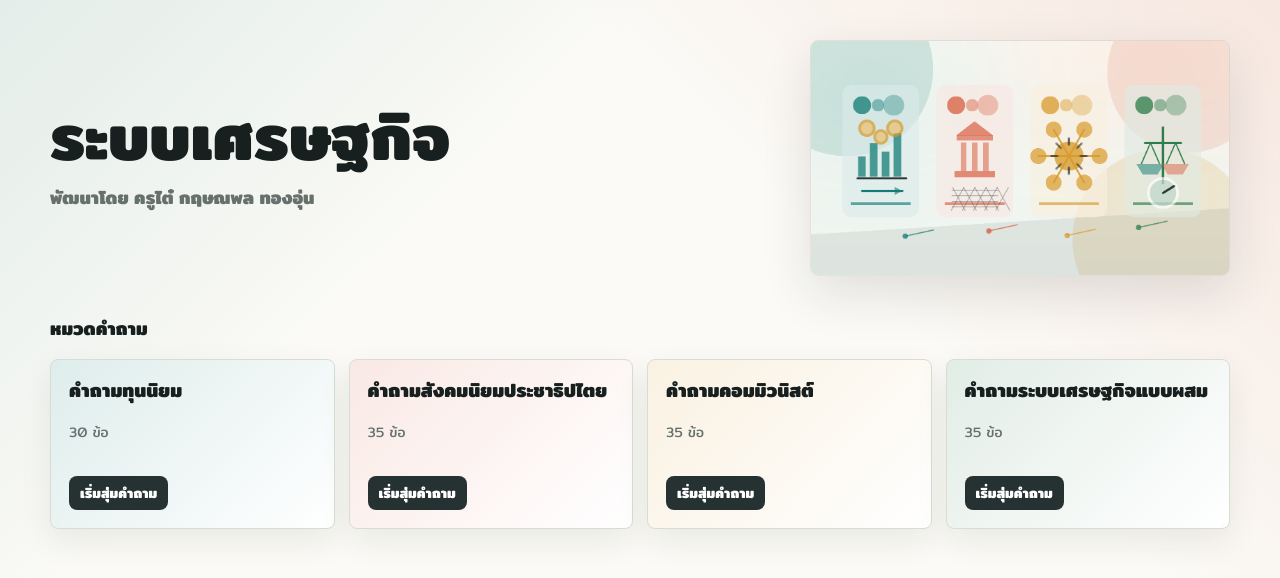
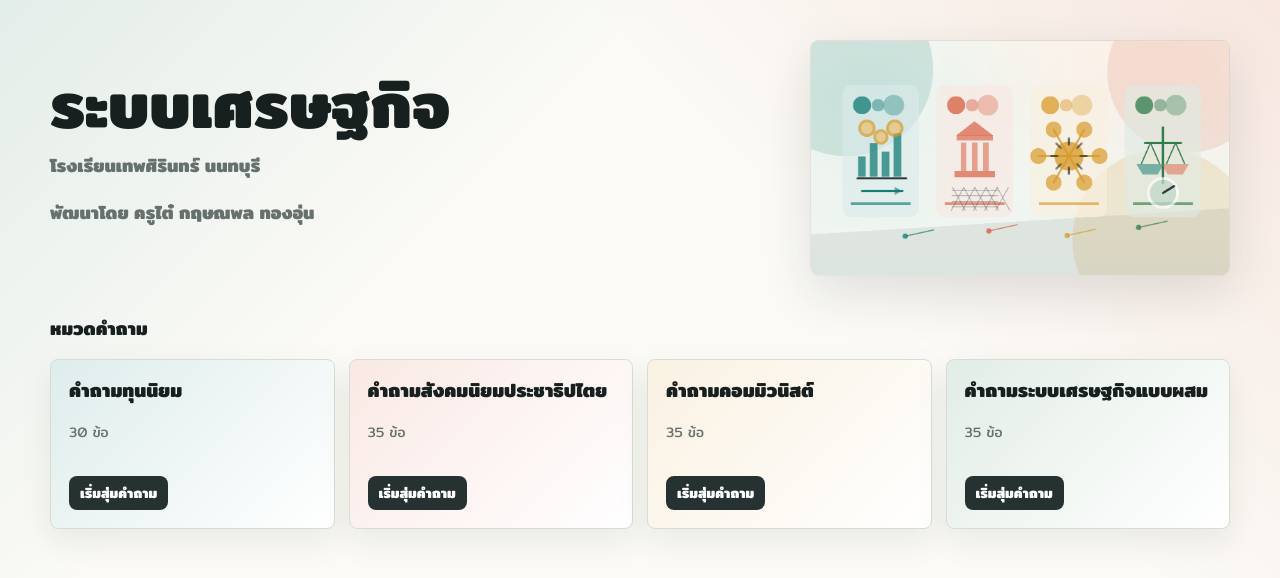
Before and after one commit to Gritteacher/economic-systems-quiz-th, a plain HTML site: page index.html in a window 1280 px wide. Drawn offline with Linux system fonts and the light colour scheme.

Commit message:
Add school name to index.html

```diff
--- a/index.html
+++ b/index.html
@@ -22,7 +22,10 @@
       <section class="masthead" aria-labelledby="page-title">
         <div class="masthead-copy">
           <h1 id="page-title">ระบบเศรษฐกิจ</h1>
-          <p class="site-credit">พัฒนาโดย ครูไต๋ กฤษณพล ทองอุ่น</p>
+          <div class="site-credit" aria-label="เครดิตผู้พัฒนาและโรงเรียน">
+            <p>โรงเรียนเทพศิรินทร์ นนทบุรี</p>
+            <p>พัฒนาโดย ครูไต๋ กฤษณพล ทองอุ่น</p>
+          </div>
         </div>
         <img
           class="masthead-image"
```
